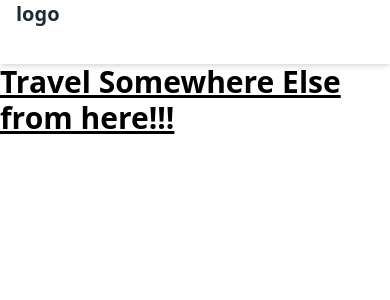
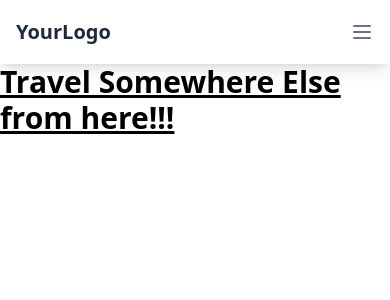
Before and after one commit to MahraibFatima/someWhereElse, a React (Vite) app: page / in a window 390 px wide. Shown: the top 300 px of the page. Built offline with nearby package versions, Linux system fonts and the light colour scheme.

Commit message:
favicon img, navbar->mobile view.

```diff
--- a/index.html
+++ b/index.html
@@ -2,9 +2,9 @@
 <html lang="en">
   <head>
     <meta charset="UTF-8" />
-    <link rel="icon" type="image/svg+xml" href="/vite.svg" />
+    <link rel="icon" type="image/jpg" href="/favicon.jpg" />
     <meta name="viewport" content="width=device-width, initial-scale=1.0" />
-    <title>my-project</title>
+    <title>someWhere Else</title>
   </head>
   <body>
     <div id="root"></div>
--- a/src/App.jsx
+++ b/src/App.jsx
@@ -5,7 +5,7 @@ function App() {
   return (
     <>
       <Navbar />
-      <h1 className="text-3xl font-bold underline">Travel Somewhere Else from here!!!</h1>
+      <h1 className="text-3xl font-bold underline text-align-center">Travel Somewhere Else from here!!!</h1>
     </>
   )
 }
--- a/src/components/navbar.jsx
+++ b/src/components/navbar.jsx
@@ -1,36 +1,78 @@
-const Navbar = () => {return (
+import { useState } from 'react';
 
-    <nav className="bg-white shadow-md">
+const Navbar = () => {
+  const [isOpen, setIsOpen] = useState(false);
+
+  return (
+    <nav className="bg-white shadow-lg">
       <div className="max-w-7xl mx-auto px-4">
         <div className="flex justify-between h-16">
-                {
+          {/* Logo */}
+          <div className="flex items-center">
+            <span className="text-xl font-bold text-gray-800">YourLogo</span>
+          </div>
 
-                }
-                <div className="flex item-center">
-                    <span className="text-xl font-bold text-gray-800">logo</span>
+          {/* Desktop Menu */}
+          <div className="hidden md:flex items-center space-x-8">
+            <a href="#home" className="text-gray-600 hover:text-blue-500 px-3 py-2 rounded-md text-sm font-medium">
+              Home
+            </a>
+            <a href="#about" className="text-gray-600 hover:text-blue-500 px-3 py-2 rounded-md text-sm font-medium">
+              About
+            </a>
+            <a href="#services" className="text-gray-600 hover:text-blue-500 px-3 py-2 rounded-md text-sm font-medium">
+              Services
+            </a>
+            <a href="#contact" className="text-gray-600 hover:text-blue-500 px-3 py-2 rounded-md text-sm font-medium">
+              Contact
+            </a>
+            <button className="bg-blue-500 hover:bg-blue-600 text-white px-4 py-2 rounded-md text-sm font-medium">
+              Get Started
+            </button>
+          </div>
+
+          {/* Mobile menu button */}
+          <div className="md:hidden flex items-center">
+            <button
+              onClick={() => setIsOpen(!isOpen)}
+              className="text-gray-500 hover:text-gray-600 focus:outline-none focus:text-gray-600"
+            >
+              <svg className="h-6 w-6" fill="none" viewBox="0 0 24 24" stroke="currentColor">
+                {isOpen ? (
+                  <path strokeLinecap="round" strokeLinejoin="round" strokeWidth={2} d="M6 18L18 6M6 6l12 12" />
+                ) : (
+                  <path strokeLinecap="round" strokeLinejoin="round" strokeWidth={2} d="M4 6h16M4 12h16M4 18h16" />
+                )}
+              </svg>
+            </button>
           </div>
         </div>
 
-            <div className="hidden md:flex items-center space-x-8">
-                <a href="#home" className="text-gray-600 hover:text-green-500 px-3 py-2 rounded-md text-sm font-medium">
+        {/* Mobile Menu */}
+        {isOpen && (
+          <div className="md:hidden">
+            <div className="px-2 pt-2 pb-3 space-y-1 sm:px-3">
+              <a href="#home" className="text-gray-600 hover:text-blue-500 block px-3 py-2 rounded-md text-base font-medium">
                 Home
               </a>
-                <a href="#about" className="text-gray-600 hover:text-green-500 px-3 py-2 rounded-md text-sm font-medium">
+              <a href="#about" className="text-gray-600 hover:text-blue-500 block px-3 py-2 rounded-md text-base font-medium">
                 About
               </a>
-                <a href="#services" className="text-gray-600 hover:text-green-500 px-3 py-2 rounded-md text-sm font-medium">
+              <a href="#services" className="text-gray-600 hover:text-blue-500 block px-3 py-2 rounded-md text-base font-medium">
                 Services
               </a>
-                <a href="#contact" className="text-gray-600 hover:text-green-500 px-3 py-2 rounded-md text-sm font-medium">
+              <a href="#contact" className="text-gray-600 hover:text-blue-500 block px-3 py-2 rounded-md text-base font-medium">
                 Contact
               </a>
-
-                <button className="bg-blue-500 hover:bg-green-600 text-white px-4 py-2 rounded-md text-sm font-medium">
-                    login
+              <button className="bg-blue-500 hover:bg-blue-600 text-white w-full px-4 py-2 rounded-md text-base font-medium mt-2">
+                Get Started
               </button>
             </div>
           </div>
+        )}
+      </div>
     </nav>
-);};
+  );
+};
 
 export default Navbar;
```
Also changed, not shown: public/favicon.jpg (added). Lines whose indentation alone changed are shown as unchanged.
